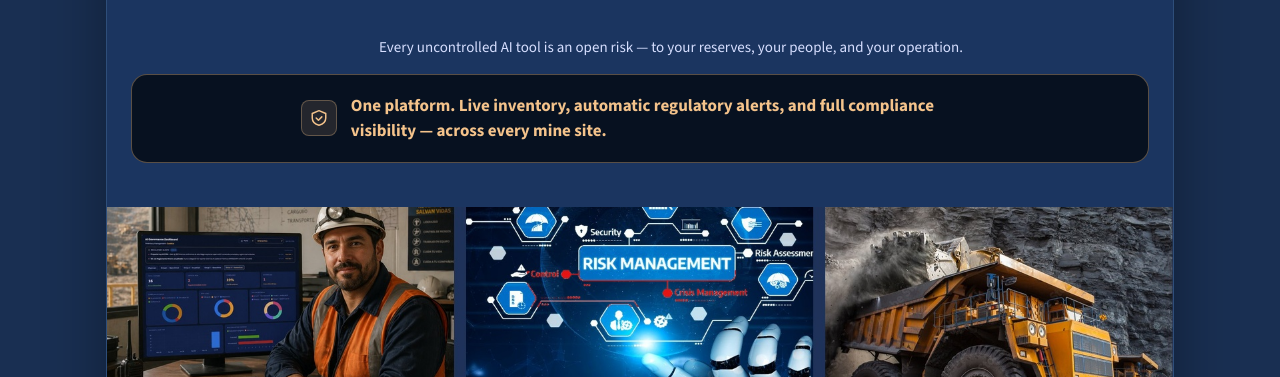
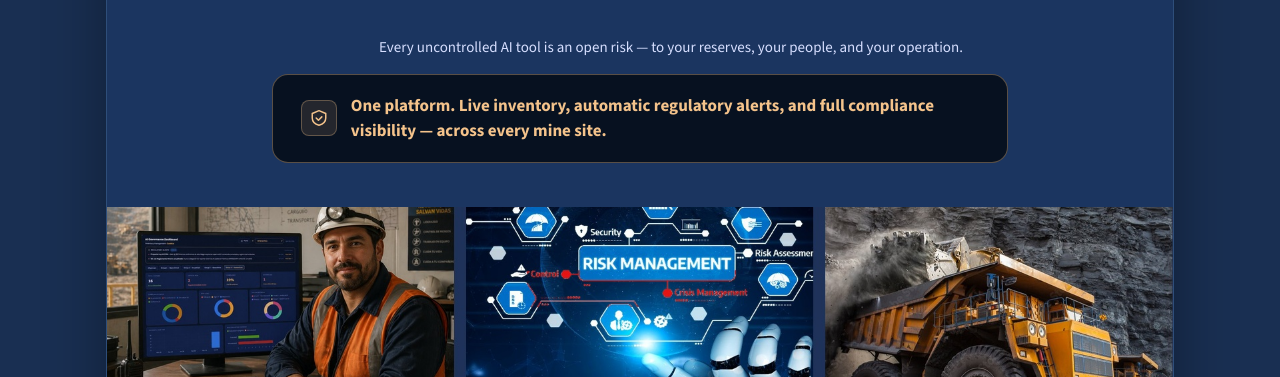
Before and after one commit to oxford13zero/BIONTech, a plain HTML site: page index.html in a window 1280 px wide. Shown: the part 423-800 px from the top of the page. Drawn offline with nearby package versions, Linux system fonts and the light colour scheme.

Commit message:
Update index.html

```diff
--- a/index.html
+++ b/index.html
@@ -1015,7 +1015,7 @@
         </ul>
         <br>
         <p class="hero-control" style="white-space:nowrap;" data-i18n="hero_sub">Every uncontrolled AI tool is an open risk — to your reserves, your people, and your operation.</p>
-        <div style="border:1px solid rgba(244,195,139,.35);border-radius:16px;background:#071120;padding:18px 28px;width:100%;box-sizing:border-box;margin-top:8px;">
+        <div style="border:1px solid rgba(244,195,139,.35);border-radius:16px;background:#071120;padding:18px 28px;display:inline-block;margin:8px 40px 0;">
           <div style="display:flex;align-items:center;gap:14px;justify-content:center;flex-wrap:wrap;">
             <div style="width:36px;height:36px;border-radius:8px;background:rgba(244,195,139,.12);border:1px solid rgba(244,195,139,.3);display:flex;align-items:center;justify-content:center;flex-shrink:0;">
               <svg width="18" height="18" viewBox="0 0 16 16" fill="none">
```
